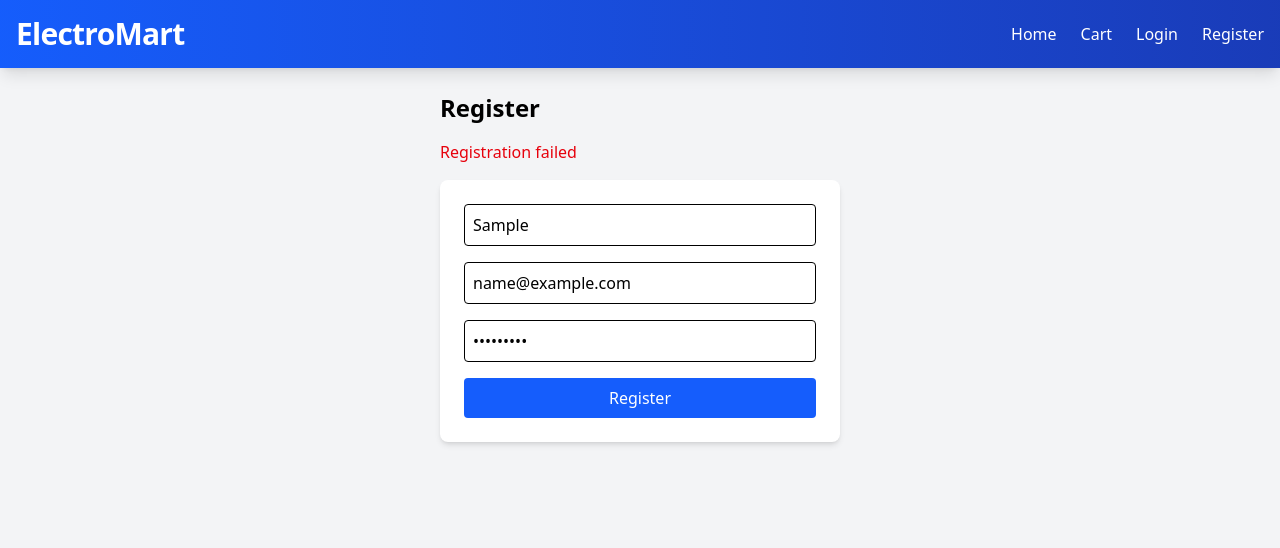
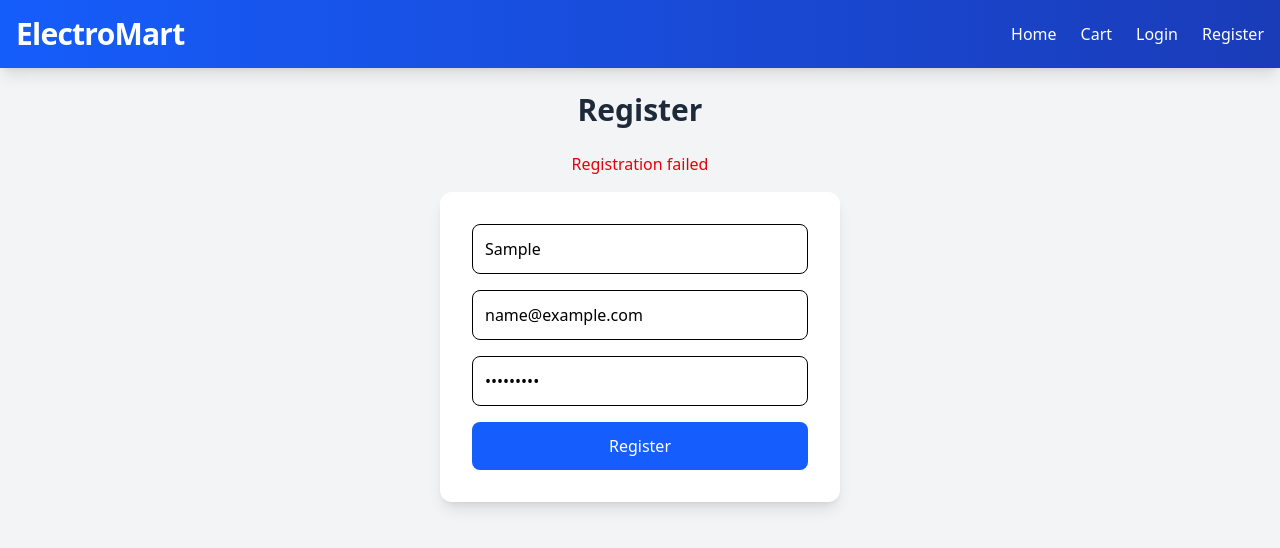
Before and after one commit to lakadeamit220/Electromart, a React (Vite) app in the folder frontend/: page /register in a window 1280 px wide. Both pictures are taken after typing "Sample", "name@example.com", "Sample123" into the empty fields and a click on the button "Register". Shown: the top 548 px of the page. Built offline with nearby package versions, Linux system fonts and the light colour scheme; no server answers.

Commit message:
modified Register style and error handling.

```diff
--- a/frontend/src/pages/Register.jsx
+++ b/frontend/src/pages/Register.jsx
@@ -2,6 +2,7 @@ import { useState } from "react";
 import { useNavigate } from "react-router-dom";
 import axios from "axios";
 import useAuthStore from "../store/authStore";
+import { toast } from "react-toastify";
 
 function Register() {
   const [username, setUsername] = useState("");
@@ -16,29 +17,38 @@ function Register() {
     try {
       const response = await axios.post(
         "http://localhost:5000/api/auth/register",
-        { username, email, password }
+        {
+          username,
+          email,
+          password,
+        }
       );
       setUser({ username, email, isAdmin: false }, response.data.token);
+      toast.success("Registered successfully");
       navigate("/");
     } catch (error) {
-      setError(error.response?.data?.message || "Registration failed");
+      const message = error.response?.data?.message || "Registration failed";
+      setError(message);
+      toast.error(message);
     }
   };
 
   return (
     <div className="container mx-auto max-w-md p-6">
-      <h1 className="text-2xl font-bold mb-4">Register</h1>
-      {error && <p className="text-red-600 mb-4">{error}</p>}
+      <h1 className="text-3xl font-bold text-gray-800 mb-6 text-center">
+        Register
+      </h1>
+      {error && <p className="text-red-600 mb-4 text-center">{error}</p>}
       <form
         onSubmit={handleSubmit}
-        className="bg-white p-6 rounded-lg shadow-md"
+        className="bg-white p-8 rounded-xl shadow-lg"
       >
         <input
           type="text"
           value={username}
           onChange={(e) => setUsername(e.target.value)}
           placeholder="Username"
-          className="w-full p-2 mb-4 border rounded"
+          className="w-full p-3 mb-4 border rounded-lg focus:outline-none focus:ring-2 focus:ring-blue-500"
           required
         />
         <input
@@ -46,7 +56,7 @@ function Register() {
           value={email}
           onChange={(e) => setEmail(e.target.value)}
           placeholder="Email"
-          className="w-full p-2 mb-4 border rounded"
+          className="w-full p-3 mb-4 border rounded-lg focus:outline-none focus:ring-2 focus:ring-blue-500"
           required
         />
         <input
@@ -54,12 +64,12 @@ function Register() {
           value={password}
           onChange={(e) => setPassword(e.target.value)}
           placeholder="Password"
-          className="w-full p-2 mb-4 border rounded"
+          className="w-full p-3 mb-4 border rounded-lg focus:outline-none focus:ring-2 focus:ring-blue-500"
           required
         />
         <button
           type="submit"
-          className="bg-blue-600 text-white p-2 rounded w-full"
+          className="w-full py-3 bg-blue-600 text-white rounded-lg hover:bg-blue-700 transition"
         >
           Register
         </button>
```
